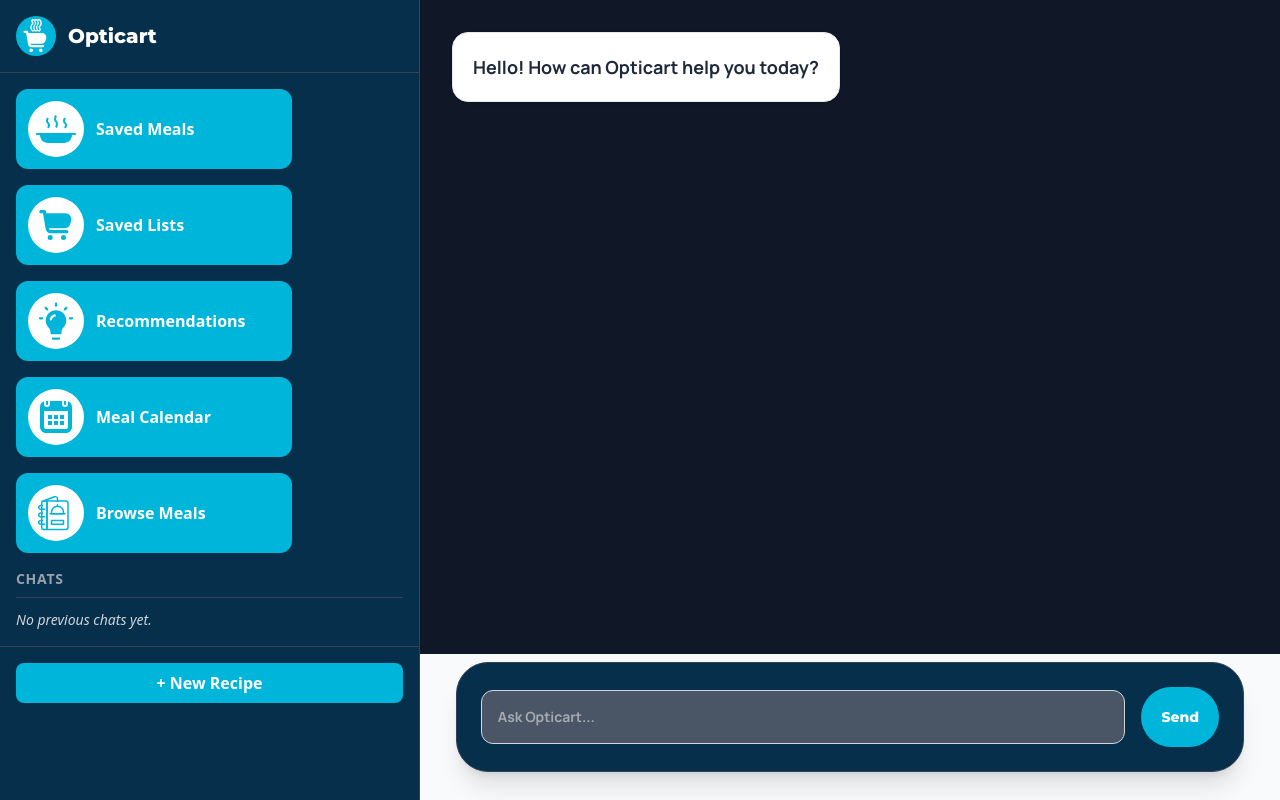
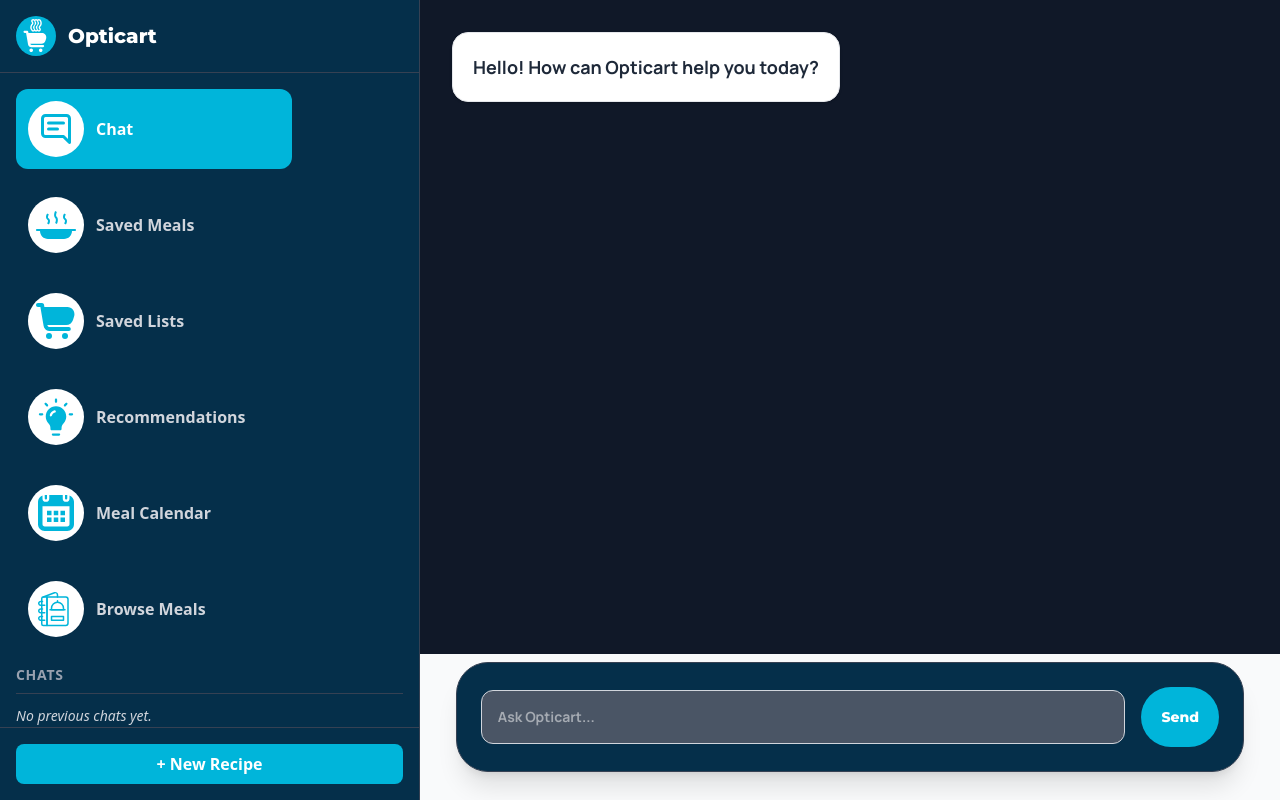
Before and after one commit to Ninjangelo/Opticart_FYP, a React (Vite) app in the folder frontend/Opticart/: page /chat in a window 1280 px wide. Built offline with nearby package versions, Linux system fonts and the light colour scheme.

Commit message:
Updated Sidebar.jsx navigation to transition over different windows

```diff
--- a/frontend/Opticart/src/components/chat_window.jsx
+++ b/frontend/Opticart/src/components/chat_window.jsx
@@ -152,7 +152,7 @@ function ChatWindow() {
         <div className="rounded-4xl bg-sky-950 border border-gray-700 p-6 shadow-xl w-11/12 max-w-4xl">
           <div className="flex flex-row items-center justify-center space-x-4">
             <textarea
-              className="flex-1 p-4 border border-gray-300 rounded-xl focus:outline-none bg-gray-600 focus:border-temporary-turqoise font-manrope text-sm field-sizing-content [&::-webkit-scrollbar]:w-2 [&::-webkit-scrollbar-track]:bg-gray-100 [&::-webkit-scrollbar-track]:rounded-full [&::-webkit-scrollbar-thumb]:bg-temporary-turqoise [&::-webkit-scrollbar-thumb]:rounded-ful max-h-30 resize-none text-white"
+              className="flex-1 p-4 border border-gray-300 rounded-xl focus:outline-none bg-gray-600 focus:border-temporary-turqoise font-manrope text-sm field-sizing-content [&::-webkit-scrollbar]:w-2 [&::-webkit-scrollbar-track]:bg-gray-100 [&::-webkit-scrollbar-track]:rounded-full [&::-webkit-scrollbar-thumb]:bg-temporary-turqoise [&::-webkit-scrollbar-thumb]:rounded-full max-h-30 resize-none text-white"
               placeholder="Ask Opticart..."
               value={input}
               onChange={(e) => setInput(e.target.value)}
--- a/frontend/Opticart/src/components/sidebar.jsx
+++ b/frontend/Opticart/src/components/sidebar.jsx
@@ -1,6 +1,14 @@
 import { Link } from "react-router-dom";
 
-function Sidebar() {
+function Sidebar({ activeView, setActiveView}) {
+
+    const getButtonClass = (viewName) => {
+        const baseClass = "group flex flex-row items-center gap-3 p-3 rounded-xl w-69 font-bold transition-all duration-200";
+        const activeClass = "bg-temporary-turqoise text-white";
+        const inactiveClass = "bg-transparent text-gray-300 hover:bg-sky-800 hover:text-white";
+
+        return `${baseClass} ${activeView === viewName ? activeClass : inactiveClass}`;
+    };
 
     return (
         <div className="w-105 h-full bg-sky-950 text-white flex flex-col border-r border-gray-700">
@@ -11,39 +19,76 @@ function Sidebar() {
                 </Link>
             </div>
 
-            <div className="flex flex-col p-4 overflow-y-auto space-y-4 ">
-                <button className="flex flex-row items-center bg-temporary-turqoise gap-3 p-3 rounded-xl w-69 font-bold">
-                    <div className="flex justify-center p-1 bg-white rounded-full">
+            <div className="flex flex-col p-4 overflow-y-auto space-y-4 [&::-webkit-scrollbar]:w-2 [&::-webkit-scrollbar-track]:bg-gray-100 [&::-webkit-scrollbar-track]:rounded-full [&::-webkit-scrollbar-thumb]:bg-temporary-turqoise [&::-webkit-scrollbar-thumb]:rounded-full">
+                {/* CHAT BUTTON */}
+                <button
+                    onClick={() => setActiveView('chat')}
+                    className={getButtonClass('chat')}
+                >
+                    <div className="flex justify-center p-2.5 bg-white rounded-full group-hover:bg-sky-200">
+                        <img className="w-9" src="../chat.svg" alt="chat"/>
+                    </div>
+                    <div className="transition-colors duration-200">Chat</div>
+                </button>
+
+                {/* SAVED MEALS BUTTON */}
+                <button
+                    onClick={() => setActiveView('saved_meals')}
+                    className={getButtonClass('saved_meals')}
+                >
+                    <div className="flex justify-center p-1 bg-white rounded-full group-hover:bg-sky-200">
                         <img className="w-12" src="../hot-meal.svg" alt="meals"/>
                     </div>
-                    <div>Saved Meals</div>
+                    <div className="transition-colors duration-200">Saved Meals</div>
                 </button>
-                <button className="flex flex-row items-center bg-temporary-turqoise gap-3 p-3 rounded-xl w-69 font-bold">
-                    <div className="flex justify-center p-2 bg-white rounded-full">
-                        <img className="w-10" src="../trolley(blue).svg" alt="lists"/>
+
+                <button
+                    onClick={() => setActiveView('saved_lists')}
+                    className={getButtonClass('saved_lists')}
+                >
+                    <div className="flex justify-center p-1 bg-white rounded-full group-hover:bg-sky-200">
+                        <img className="w-12" src="../trolley(blue).svg" alt="meals"/>
                     </div>
-                    <div>Saved Lists</div>
+                    <div className="transition-colors duration-200">Saved Lists</div>
                 </button>
-                <button className="flex flex-row items-center bg-temporary-turqoise gap-3 p-3 rounded-xl w-69 font-bold">
-                    <div className="flex justify-center p-2 bg-white rounded-full">
-                        <img className="w-10" src="../idea.svg" alt="recommendations"/>
+
+                <button
+                    onClick={() => setActiveView('recommendations')}
+                    className={getButtonClass('recommendations')}
+                >
+                    <div className="flex justify-center p-2 bg-white rounded-full group-hover:bg-sky-200">
+                        <img className="w-10" src="../idea.svg" alt="meals"/>
                     </div>
-                    <div>Recommendations</div>
+                    <div className="transition-colors duration-200">Recommendations</div>
                 </button>
-                <button className="flex flex-row items-center bg-temporary-turqoise gap-3 p-3 rounded-xl w-69 font-bold">
-                    <div className="flex justify-center p-3 bg-white rounded-full">
-                        <img className="w-8" src="../calendar.svg" alt="meal_calendar"/>
+
+                <button
+                    onClick={() => setActiveView('meal_calendar')}
+                    className={getButtonClass('meal_calendar')}
+                >
+                    <div className="flex justify-center p-2.5 bg-white rounded-full group-hover:bg-sky-200">
+                        <img className="w-9" src="../calendar.svg" alt="meals"/>
                     </div>
-                    <div>Meal Calendar</div>
+                    <div className="transition-colors duration-200">Meal Calendar</div>
                 </button>
-                <button className="flex flex-row items-center bg-temporary-turqoise gap-3 p-3 rounded-xl w-69 font-bold">
-                    <div className="flex justify-center p-1 bg-white rounded-full">
-                        <img className="w-12" src="../food-menu.svg" alt="browse meals"/>
+
+                <button
+                    onClick={() => setActiveView('browse_meals')}
+                    className={getButtonClass('browse_meals')}
+                >
+                    <div className="flex justify-center p-1 bg-white rounded-full group-hover:bg-sky-200">
+                        <img className="w-12" src="../food-menu.svg" alt="meals"/>
                     </div>
-                    <div>Browse Meals</div>
+                    <div className="transition-colors duration-200">Browse Meals</div>
                 </button>
+
+                {/* You will repeat this pattern for the rest of your buttons! */}
+                {/* e.g., onClick={() => setActiveView('saved_lists')} */}
+
                 <h3 className="text-sm text-gray-400 font-bold mb-3 uppercase tracking-wider border-b border-b-gray-700 pb-2">Chats</h3>
-                <p className="text-sm text-gray-300 italic">No previous chats yet.</p>
+                <div className="flex flex-col">
+                    <p className="text-sm text-gray-300 italic break-all">No previous chats yet.</p>
+                </div>
             </div>
 
             <div className="p-4 border-t border-gray-700">
--- a/frontend/Opticart/src/pages/chat.jsx
+++ b/frontend/Opticart/src/pages/chat.jsx
@@ -1,4 +1,4 @@
-import { useState, useRef, useEffect } from 'react';
+import { useState } from 'react';
 import './css/chat.css';
 
 /* COMPONENT IMPORTS */
@@ -9,12 +9,16 @@ import ChatWindow from '../components/chat_window.jsx';
 
 
 function Chat() {
+  const [activeView, setActiveView] = useState('chat');
 
   return (
     <>
       <div className='flex flex-row h-screen w-full overflow-hidden bg-gray-50'>
-        <Sidebar />
-        <ChatWindow />
+        <Sidebar activeView={activeView} setActiveView={setActiveView} />
+
+        {activeView === 'chat' && <ChatWindow />}
+
+        {/* {activeView === 'saved_meals' && <SavedMealsWindow />} */}
       </div>
     </>
   )
```
Also changed, not shown: frontend/Opticart/public/chat.svg (added).
